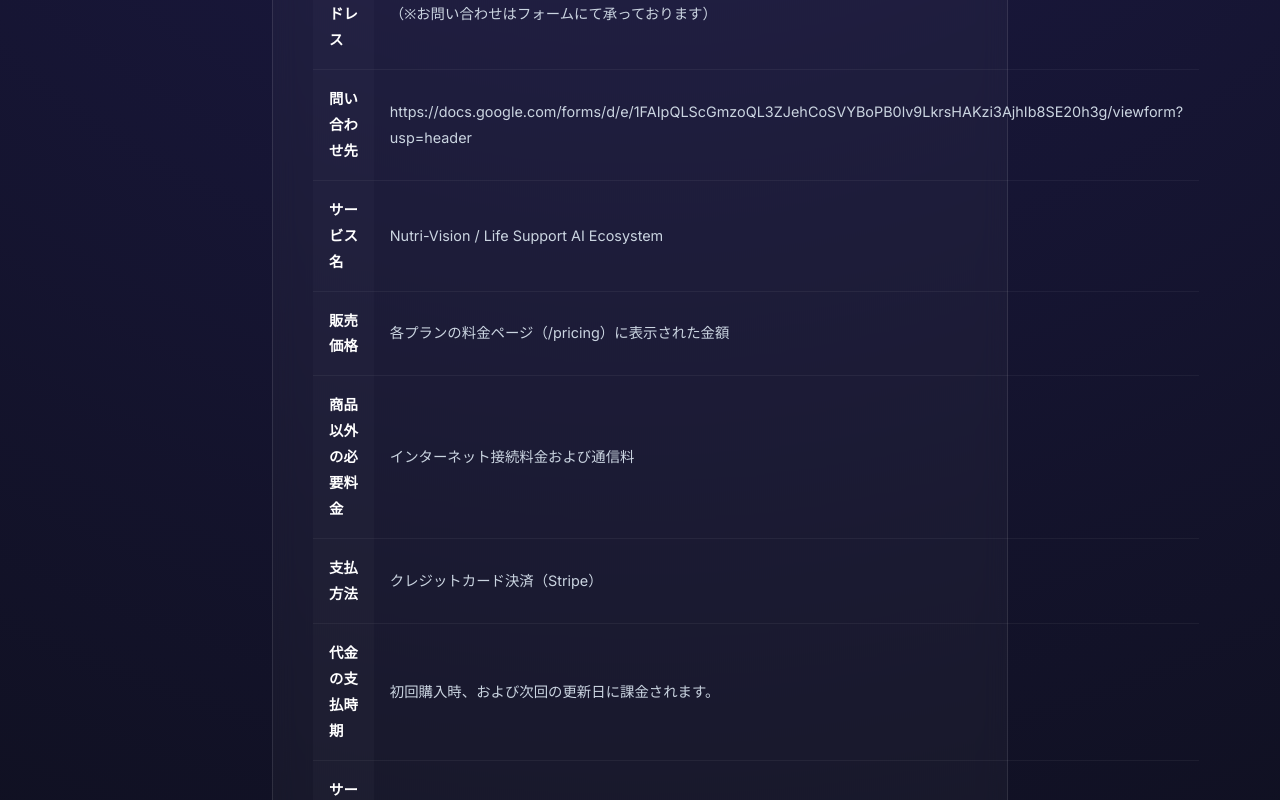
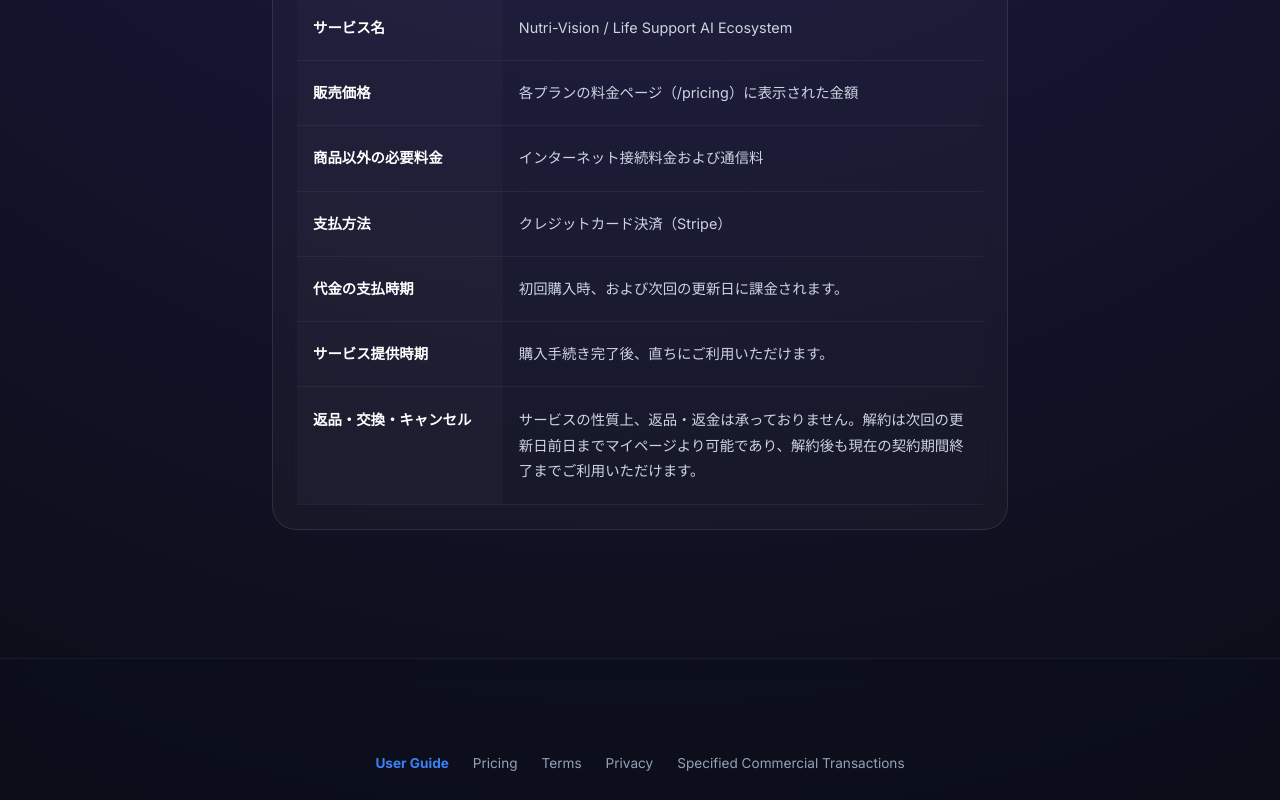
Before and after one commit to convini-bach/Life-Support-Project, a Next.js app: page /legal/scta in a window 1280 px wide. Shown: the part 680-1480 px from the top of the page. Built offline with nearby package versions, Linux system fonts and the light colour scheme.

Commit message:
Fix SCTA layout, contact links, and restore missing footer links

```diff
--- a/src/app/legal/scta/page.tsx
+++ b/src/app/legal/scta/page.tsx
@@ -6,21 +6,13 @@
 export default function SCTAPage() {
   const { lang, t } = useI18n();
 
-  return (
-    <main className="container" style={{ paddingTop: '8.5rem', paddingBottom: '8rem', maxWidth: '800px' }}>
-      <TabNavigation />
-      <h1 className="gradient-text" style={{ fontSize: '2rem', marginBottom: '2rem' }}>{t('nav.scta')}</h1>
-
-      <div className="glass-card" style={{ padding: '2.5rem', color: '#cbd5e1', lineHeight: '1.8' }}>
-        <table style={{ width: '100%', borderCollapse: 'collapse', fontSize: '0.9rem' }}>
-          <tbody>
-            {[
+  const data = [
     { label: "販売者", value: "深田　真人" },
     { label: "運営責任者", value: "深田　真人" },
     { label: "所在地", value: "〒6740069 兵庫県明石市大久保町わかば９－１ー３０６" },
     { label: "電話番号", value: "0782197845\n（※お問い合わせはフォームにて承っております）" },
     { label: "メールアドレス", value: "convinibach@gmail.com\n（※お問い合わせはフォームにて承っております）" },
-              { label: "問い合わせ先", value: "https://docs.google.com/forms/d/e/1FAIpQLScGmzoQL3ZJehCoSVYBoPB0lv9LkrsHAKzi3AjhIb8SE20h3g/viewform?usp=header" },
+    { label: "問い合わせ先", value: "https://docs.google.com/forms/d/e/1FAIpQLScGmzoQL3ZJehCoSVYBoPB0lv9LkrsHAKzi3AjhIb8SE20h3g/viewform?usp=header", linkText: "お問い合わせフォーム" },
     { label: "サービス名", value: "Nutri-Vision / Life Support AI Ecosystem" },
     { label: "販売価格", value: "各プランの料金ページ（/pricing）に表示された金額" },
     { label: "商品以外の必要料金", value: "インターネット接続料金および通信料" },
@@ -28,10 +20,33 @@
     { label: "代金の支払時期", value: "初回購入時、および次回の更新日に課金されます。" },
     { label: "サービス提供時期", value: "購入手続き完了後、直ちにご利用いただけます。" },
     { label: "返品・交換・キャンセル", value: "サービスの性質上、返品・返金は承っておりません。解約は次回の更新日前日までマイページより可能であり、解約後も現在の契約期間終了までご利用いただけます。" },
-            ].map((item, i) => (
+  ];
+
+  return (
+    <main className="container" style={{ paddingTop: '8.5rem', paddingBottom: '8rem', maxWidth: '800px' }}>
+      <TabNavigation />
+      <h1 className="gradient-text" style={{ fontSize: '2rem', marginBottom: '2rem' }}>{t('nav.scta')}</h1>
+
+      <div className="glass-card" style={{ padding: '1.5rem', color: '#cbd5e1', lineHeight: '1.8', overflowX: 'auto' }}>
+        <table style={{ width: '100%', borderCollapse: 'collapse', fontSize: '0.9rem', minWidth: '500px' }}>
+          <tbody>
+            {data.map((item, i) => (
               <tr key={i} style={{ borderBottom: '1px solid rgba(255,255,255,0.05)' }}>
-                <th style={{ textAlign: 'left', padding: '1rem', width: '30%', color: 'white', background: 'rgba(255,255,255,0.02)' }}>{item.label}</th>
-                <td style={{ padding: '1rem', whiteSpace: 'pre-wrap' }}>{item.value}</td>
+                <th style={{
+                  textAlign: 'left', padding: '1.2rem 1rem', width: '30%', color: 'white',
+                  background: 'rgba(255,255,255,0.02)', verticalAlign: 'top'
+                }}>
+                  {item.label}
+                </th>
+                <td style={{ padding: '1.2rem 1rem', whiteSpace: 'pre-wrap' }}>
+                  {item.linkText ? (
+                    <a href={item.value} target="_blank" rel="noopener noreferrer" style={{ color: 'var(--primary)', fontWeight: 'bold' }}>
+                      {item.linkText}
+                    </a>
+                  ) : (
+                    item.value
+                  )}
+                </td>
               </tr>
             ))}
           </tbody>
--- a/src/components/Footer.tsx
+++ b/src/components/Footer.tsx
@@ -31,6 +31,11 @@
           gap: '1.5rem',
           fontSize: '0.85rem'
         }}>
+          <Link href="/guide" style={{ color: 'var(--primary)', fontWeight: 'bold', textDecoration: 'none' }}>{t('nav.guide')}</Link>
+          <Link href="/pricing" style={{ color: '#94a3b8', textDecoration: 'none' }}>{t('nav.pricing')}</Link>
+          <Link href="/legal/tos" style={{ color: '#94a3b8', textDecoration: 'none' }}>{t('nav.tos')}</Link>
+          <Link href="/legal/privacy" style={{ color: '#94a3b8', textDecoration: 'none' }}>{t('nav.privacy')}</Link>
+          <Link href="/legal/scta" style={{ color: '#94a3b8', textDecoration: 'none' }}>{t('nav.scta')}</Link>
         </div>
 
         <div style={{
```
Also changed, not shown: public/images/guide/scta.png. Lines whose indentation alone changed are shown as unchanged.
